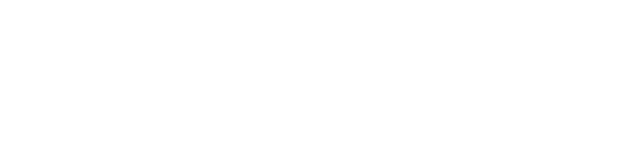
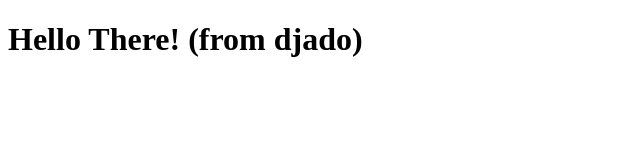
Before and after one commit to erfillmore/BusMall, a plain HTML site: page index.html in a window 1280 px wide. Shown: the whole page, without its empty margins (0-640 px from the left). Drawn offline with Linux system fonts and the light colour scheme.

Commit message:
Added hello from djado

```diff
--- a/index.html
+++ b/index.html
@@ -1,5 +1,8 @@
 <!DOCTYPE html>
 <html>
+<head>
+    <h1>Hello There! (from djado)</h1>
+</head>
 <body>
 <body>
 </html>
```
